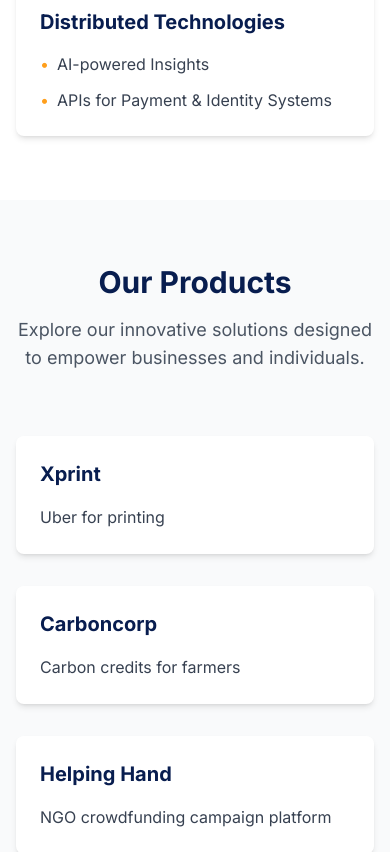
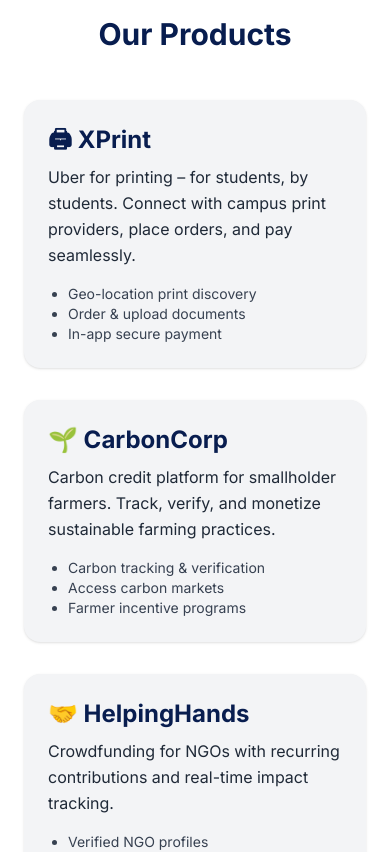
Before and after one commit to narteysarso/finova-global, a React (Vite) app: page / in a window 390 px wide. Shown: the part 5040-5892 px from the top of the page. Built offline with nearby package versions, Linux system fonts and the light colour scheme.

Commit message:
refactor: update Products section layout and content for improved presentation

```diff
--- a/src/App.tsx
+++ b/src/App.tsx
@@ -28,7 +28,7 @@ function App() {
         <AboutUs />
         <Solutions />
         <Products />
-        <Industries />
+        {/* <Industries /> */}
         <Resources />
         <Contact />
       </main>
--- a/src/components/sections/Products.tsx
+++ b/src/components/sections/Products.tsx
@@ -1,59 +1,51 @@
 import React from 'react';
-import { useInView } from '../hooks/useInView';
-import Card from '../ui/Card';
 
 const Products: React.FC = () => {
-  const [ref, isInView] = useInView({ threshold: 0.1, triggerOnce: true });
-
   const products = [
     {
-      name: 'Xprint',
-      description: 'Uber for printing',
+      name: '🖨 XPrint',
+      description: 'Uber for printing – for students, by students. Connect with campus print providers, place orders, and pay seamlessly.',
+      features: [
+        'Geo-location print discovery',
+        'Order & upload documents',
+        'In-app secure payment',
+      ],
     },
     {
-      name: 'Carboncorp',
-      description: 'Carbon credits for farmers',
+      name: '🌱 CarbonCorp',
+      description: 'Carbon credit platform for smallholder farmers. Track, verify, and monetize sustainable farming practices.',
+      features: [
+        'Carbon tracking & verification',
+        'Access carbon markets',
+        'Farmer incentive programs',
+      ],
     },
     {
-      name: 'Helping Hand',
-      description: 'NGO crowdfunding campaign platform',
+      name: '🤝 HelpingHands',
+      description: 'Crowdfunding for NGOs with recurring contributions and real-time impact tracking.',
+      features: [
+        'Verified NGO profiles',
+        'Recurring donations',
+        'Impact updates & campaigns',
+      ],
     },
   ];
 
   return (
-    <section id="products" className="section bg-neutral-50" ref={ref}>
-      <div className="container">
-        <div className="text-center mb-16">
-          <h2
-            className={`section-title transition-all duration-700 ${
-              isInView ? 'opacity-100' : 'opacity-0 transform translate-y-8'
-            }`}
-          >
-            Our Products
-          </h2>
-          <p
-            className={`section-subtitle mx-auto transition-all duration-700 delay-200 ${
-              isInView ? 'opacity-100' : 'opacity-0 transform translate-y-8'
-            }`}
-          >
-            Explore our innovative solutions designed to empower businesses and individuals.
-          </p>
-        </div>
-
-        <div className="grid grid-cols-1 md:grid-cols-3 gap-8">
-          {products.map((product, index) => (
-            <Card
-              key={index}
-              className={`h-full transition-all duration-700 ${
-                isInView ? 'opacity-100 transform translate-y-0' : 'opacity-0 transform translate-y-20'
-              }`}
-              style={{ transitionDelay: `${200 + index * 100}ms` }}
-            >
-              <h3 className="text-xl font-bold mb-4 text-secondary-600">{product.name}</h3>
-              <p className="text-neutral-700">{product.description}</p>
-            </Card>
-          ))}
-        </div>
+    <section className="py-16 px-6 max-w-7xl mx-auto">
+      <h2 className="text-3xl font-bold text-center mb-12">Our Products</h2>
+      <div className="grid md:grid-cols-3 gap-8">
+        {products.map((product, index) => (
+          <div key={index} className="bg-gray-100 p-6 rounded-2xl shadow">
+            <h3 className="text-2xl font-semibold mb-2">{product.name}</h3>
+            <p className="mb-4">{product.description}</p>
+            <ul className="list-disc pl-5 text-sm text-gray-700">
+              {product.features.map((feature, i) => (
+                <li key={i}>{feature}</li>
+              ))}
+            </ul>
+          </div>
+        ))}
       </div>
     </section>
   );
--- a/src/constants/content.ts
+++ b/src/constants/content.ts
@@ -81,14 +81,14 @@ export const content = {
         ],
         icon: "Building"
       },
-      {
-        title: "Distributed Technologies",
-        items: [
-          "AI-powered Insights",
-          "APIs for Payment & Identity Systems"
-        ],
-        icon: "Network"
-      }
+      // {
+      //   title: "Distributed Technologies",
+      //   items: [
+      //     "AI-powered Insights",
+      //     "APIs for Payment & Identity Systems"
+      //   ],
+      //   icon: "Network"
+      // }
     ]
   },
   industries: {
```
